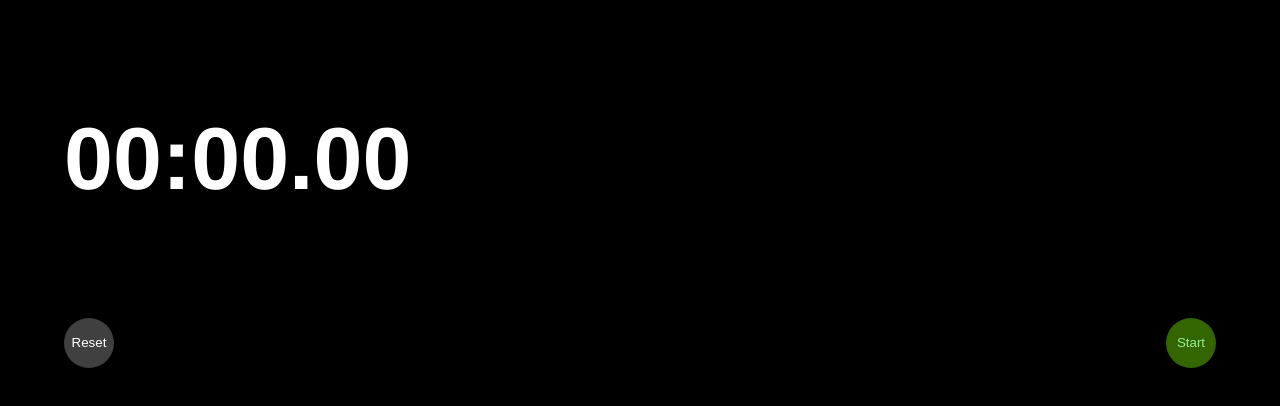
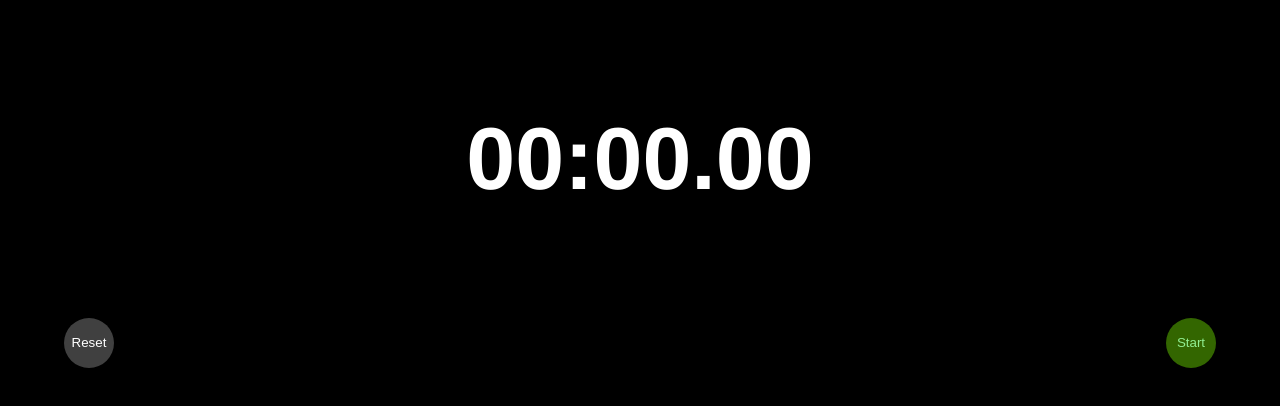
Before and after one commit to jrothweiler/stopwatch-react, a React (Create React App) app: page / in a window 1280 px wide. Shown: the top 406 px of the page. Built offline with nearby package versions, Linux system fonts and the light colour scheme.

Commit message:
small bugs fixed

```diff
--- a/src/App.css
+++ b/src/App.css
@@ -23,6 +23,7 @@ body {
   line-height: 200px;
   font-size: 88px;
   font-family: "Helvetica Neue";
+  text-align: center;
 }
 
 #actionButtons {
--- a/src/findMax.js
+++ b/src/findMax.js
@@ -1,4 +1,4 @@
-
+import getUnix from './getUnix.js';
 //find max
 function findMax(array) {
     return array.reduce(
@@ -7,8 +7,5 @@ function findMax(array) {
     ).idx;
 }
 
-function getUnix(format){
-    let res= parseInt(format.substring(0,2))*60+parseInt(format.substring(3,5))+parseInt(format.substring(6,8))*0.01;
-    return res;
-}
+
 export default findMax;
--- a/src/findMin.js
+++ b/src/findMin.js
@@ -1,3 +1,4 @@
+import getUnix from './getUnix.js';
 //find min
 function findMin(array) {
     return array.reduce(
@@ -6,8 +7,5 @@ function findMin(array) {
     ).idx;
 }
 
-function getUnix(format){
-    let res= parseInt(format.substring(0,2))*60+parseInt(format.substring(3,5))+parseInt(format.substring(6,8))*0.01;
-    return res;
-}
+
 export default findMin;
--- /dev/null
+++ b/src/getUnix.js
@@ -0,0 +1,5 @@
+function getUnix(format){
+    let res= parseInt(format.substring(0,2))*60+parseInt(format.substring(3,5))+parseInt(format.substring(6,8))*0.01;
+    return res;
+}
+export default getUnix;
--- a/src/stopwatch.js
+++ b/src/stopwatch.js
@@ -12,29 +12,40 @@ function Watch() {
     const children = lapTimes.map((data, idx) =>{
 
         let newidx= lapTimes.length-idx;
+        let rowStyle={color: "white"};
+
         if(findMax(lapTimes)===idx&&lapTimes.length>2){
-          return (
+          rowStyle={color: "red"};
+          /*return (rowObject
             <tr key={newidx} style={{color: "red"}}>
               <td>Lap {newidx++}</td>
               <td>{data}</td>
             </tr>
 
-          );
+          );*/
         }else if(findMin(lapTimes)===idx&&lapTimes.length>2){
-          return (
+          rowStyle={color: "green"};
+          /*return (rowObject
             <tr key={newidx} style={{color: "green"}}>
               <td>Lap {newidx++}</td>
               <td>{data}</td>
             </tr>
-          );
-        }else {
-          return (
+          );*/
+        }/*else {
+
+          return (rowObject
             <tr key={newidx} style={{color: "white"}}>
               <td>Lap {newidx++}</td>
               <td>{data}</td>
             </tr>
           );
-        }
+        }*/
+
+        let rowObject = <tr key={newidx} style={rowStyle}>
+                          <td>Lap {newidx++}</td>
+                          <td>{data}</td>
+                        </tr>
+        return rowObject;
 
       })
 
--- a/src/useCounter.js
+++ b/src/useCounter.js
@@ -11,7 +11,7 @@ export default function (){
     let [isCounting, setIsCounting] = useState(false);
     let millisecondsPaused = useRef(0);
     let lastStopwatchToggleTime = useRef(null);
-    let [className, setClassName] = useState("startbtn");
+
 
     const change = (x) => !x;
 
@@ -29,7 +29,7 @@ export default function (){
         // stopping
         clearInterval(countingIntervalId.current);
         countingIntervalId.current = null;
-        setClassName('startbtn');
+
       } else {
         // starting
         if (startTime.current == null) {
@@ -40,7 +40,7 @@ export default function (){
         }
 
         countingIntervalId.current = setInterval(getShowTime, 10);
-        setClassName('stopbtn');
+
       }
       lastStopwatchToggleTime.current = currentTime;
     }
@@ -85,5 +85,5 @@ export default function (){
 
     }
 
-    return { lapTimes, timerText, startStop, resetLap, isCounting, className}
+    return { lapTimes, timerText, startStop, resetLap, isCounting}
   }
```
